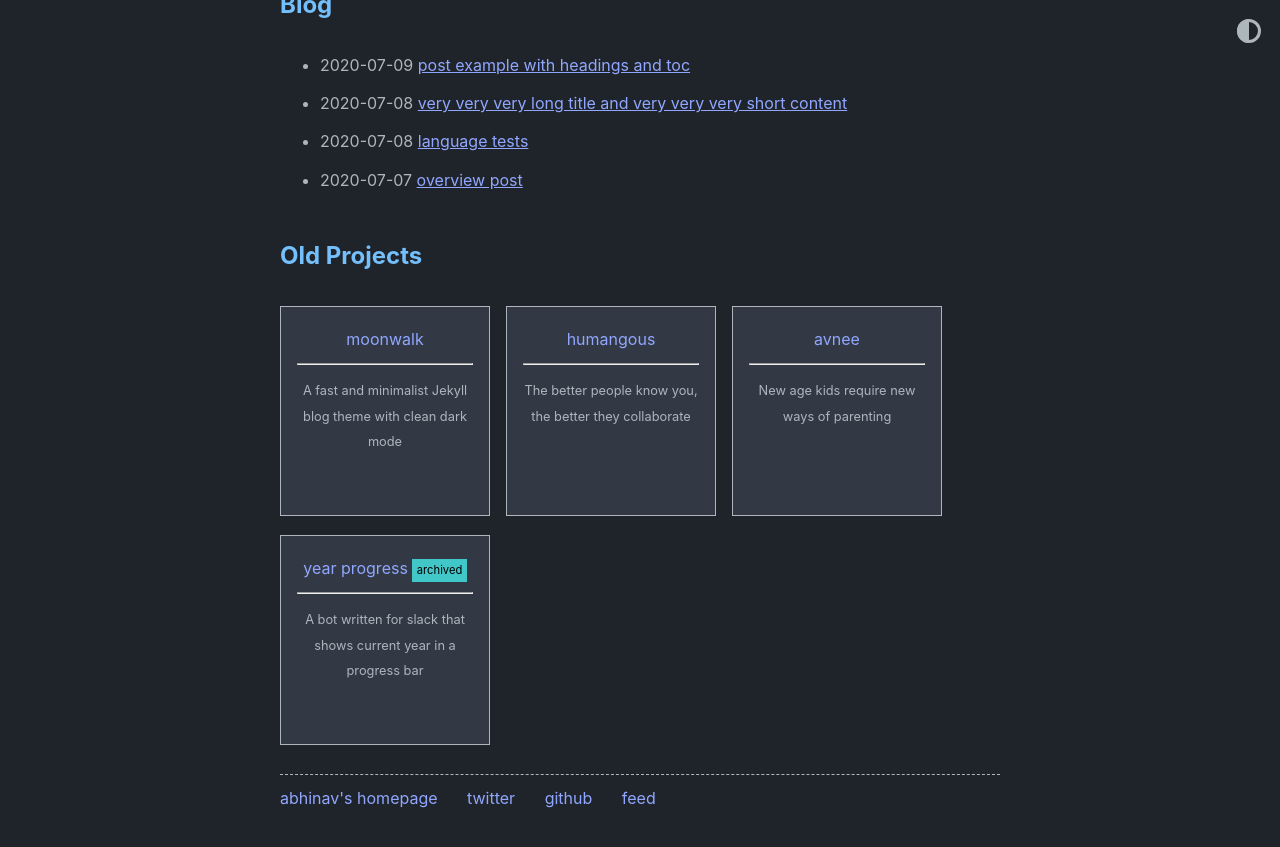
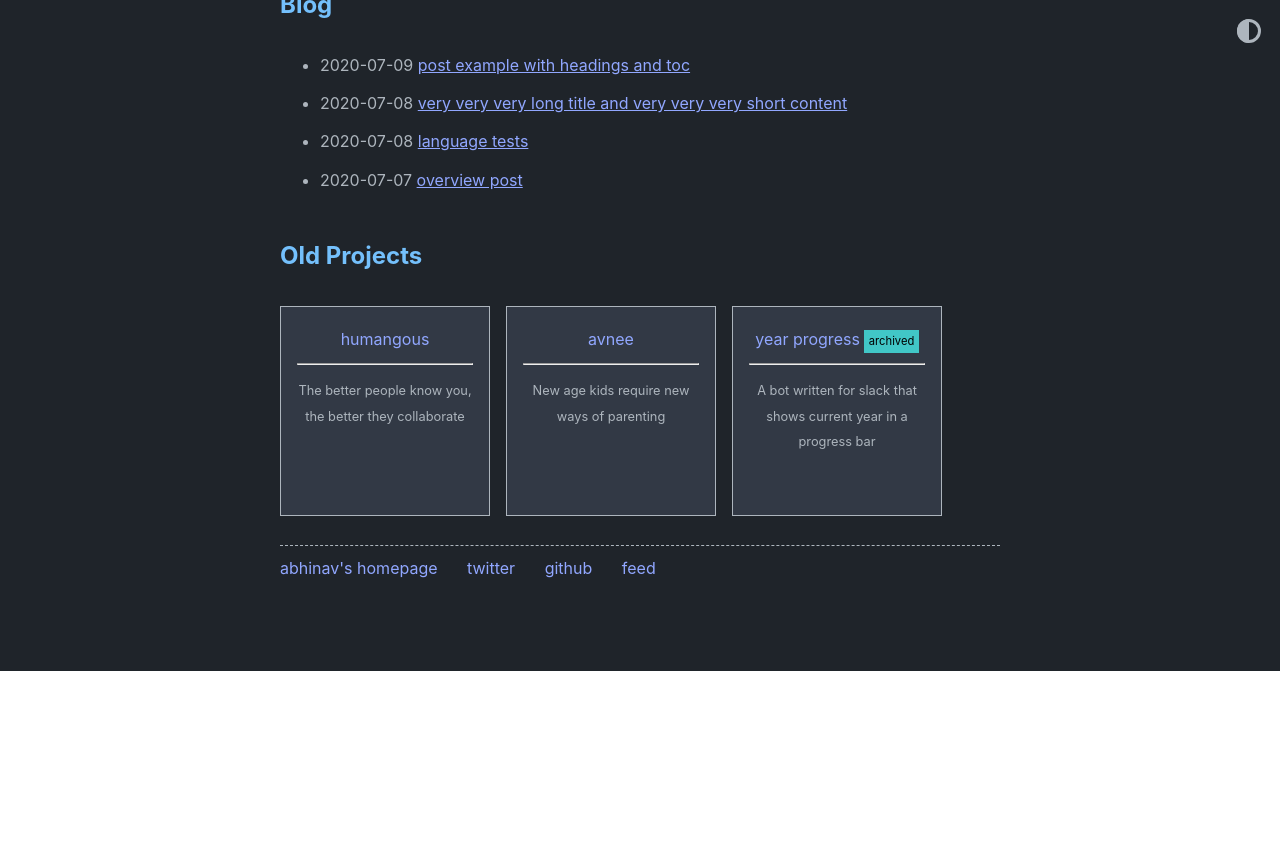
Before and after one commit to stackbit-projects/d678h-731be, a Jekyll site: the page built from index.md, in a window 1280 px wide and 900 px high, scrolled down 717 px. Shown: the top 847 px of the window. Built offline with Jekyll 4.4.1, drawn with Linux system fonts in a browser that asks for light colours; comment, search, counter and statistics services are not loaded; after the commit the page ends 1388 px from its top, so only the background shows below that.

Commit message:
home.yml: Multiple updates: * updated old_project_entries * updated title in old_project_entries * updated url in old_project_entries * updated desc in old_project_entries

```diff
--- a/_data/home.yml
+++ b/_data/home.yml
@@ -13,9 +13,6 @@ project_entries:
     url: overview-post
     desc: Projects are shown in card layout
 old_project_entries:
-  - title: moonwalk
-    url: 'https://github.com/abhinavs/moonwalk'
-    desc: A fast and minimalist Jekyll blog theme with clean dark mode
   - title: humangous
     url: 'http://www.humangous.co'
     desc: 'The better people know you, the better they collaborate'
```
